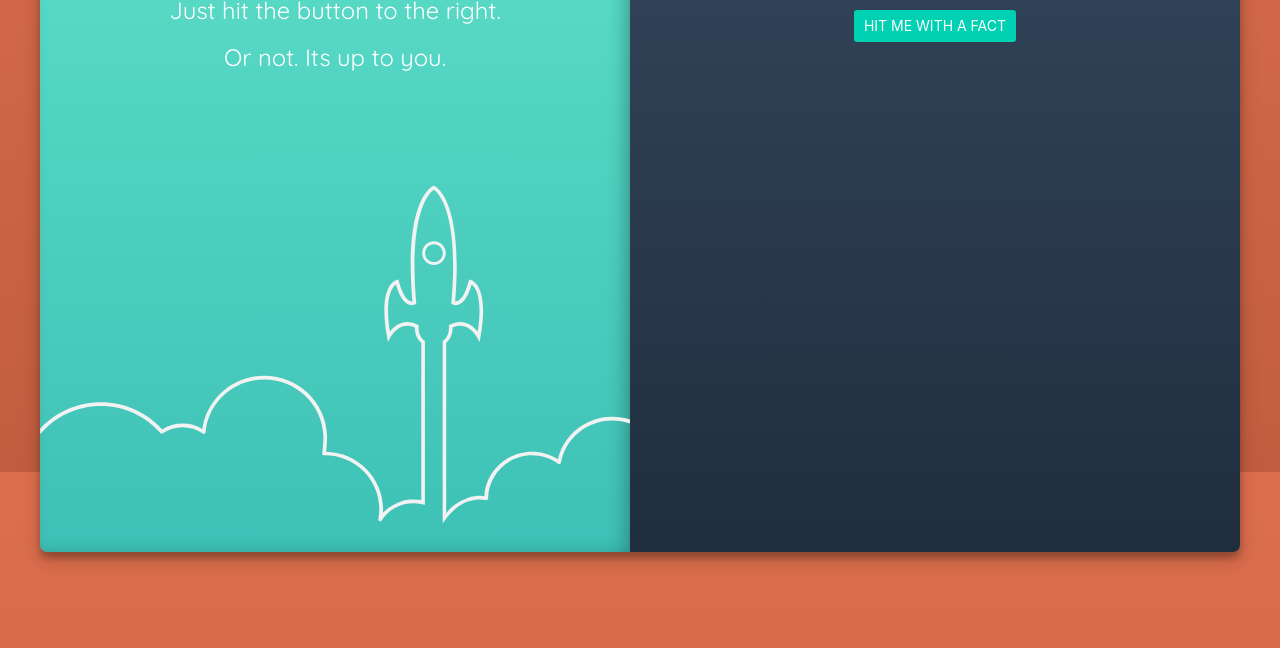
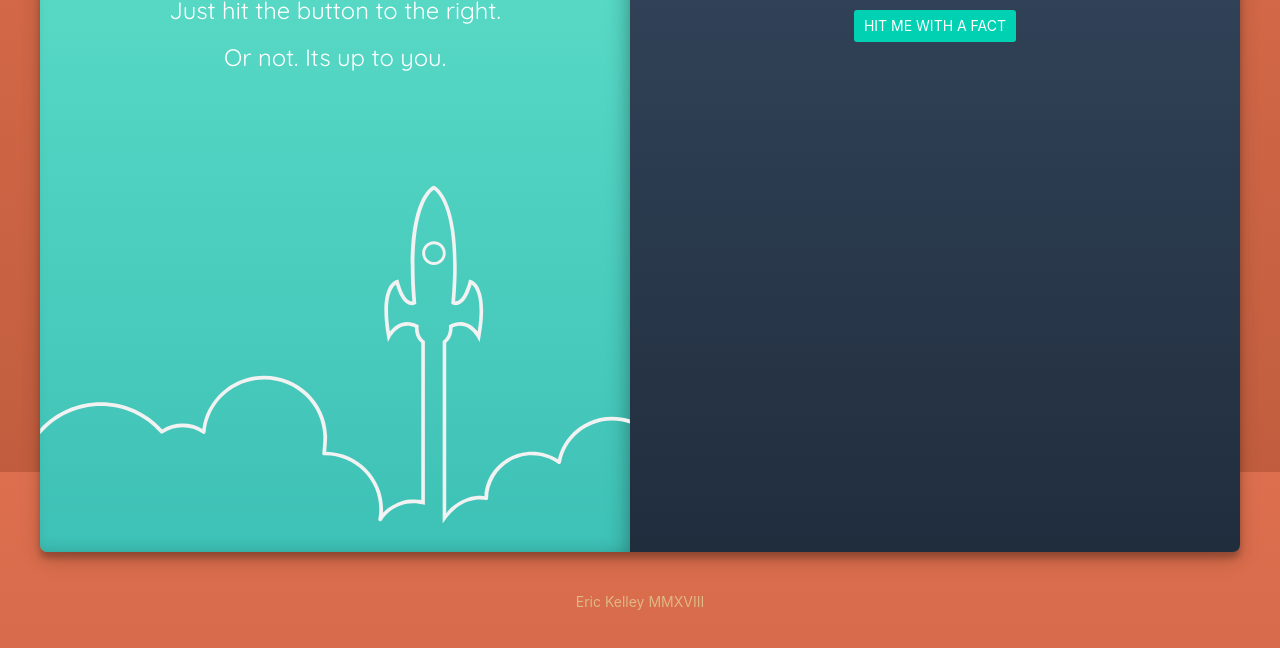
Before and after one commit to emkelley/Rocket-Fact, a plain HTML site: page index.html in a window 1280 px wide. Shown: the part 328-976 px from the top of the page. Drawn offline with nearby package versions, Linux system fonts and the light colour scheme; a script that the page names is missing.

Commit message:
Added credit

```diff
--- a/index.html
+++ b/index.html
@@ -60,8 +60,11 @@
       </div>
     </div>
     </div>
+
+  <footer>
+    <center><a href="//ericmkelley.com" style="color: burlywood">Eric  Kelley MMXVIII</a></center>
+  </footer>
   </section>
-
   <script type="text/javascript" src="//downloads.mailchimp.com/js/signup-forms/popup/embed.js" data-dojo-config="usePlainJson: true, isDebug: false"></script>
   <script type="text/javascript">
     require(["mojo/signup-forms/Loader"], function (L) {
```
